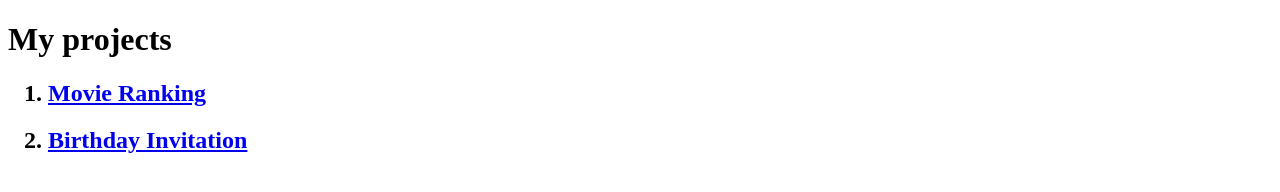
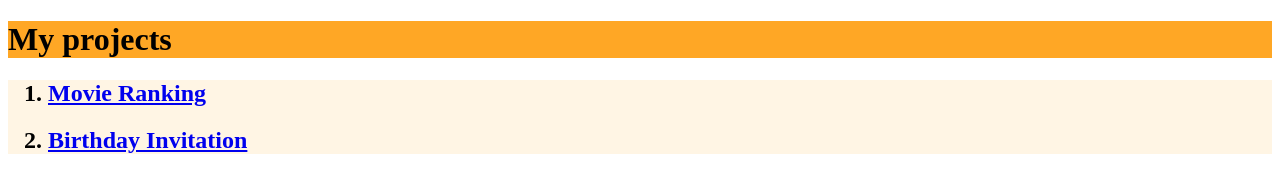
Before and after one commit to KuangArturo/bootcamp, a plain HTML site: page index.html in a window 1280 px wide. Drawn offline with Linux system fonts and the light colour scheme.

Commit message:
Add color on main index

```diff
--- a/index.html
+++ b/index.html
@@ -3,6 +3,7 @@
     <head>
         <meta charset="UTF-8">
         <title>Arturo Kuang Website</title>
+        <link rel="stylesheet" href="./style.css" />
     </head>
 
     <body>
--- /dev/null
+++ b/style.css
@@ -0,0 +1,7 @@
+h1 {
+    background-color: #FFA725;
+}
+
+ol {
+    background-color: #FFF5E4;
+}
```
Also changed, not shown: color-vocab/color-vocab.html (+0 -15 lines).
